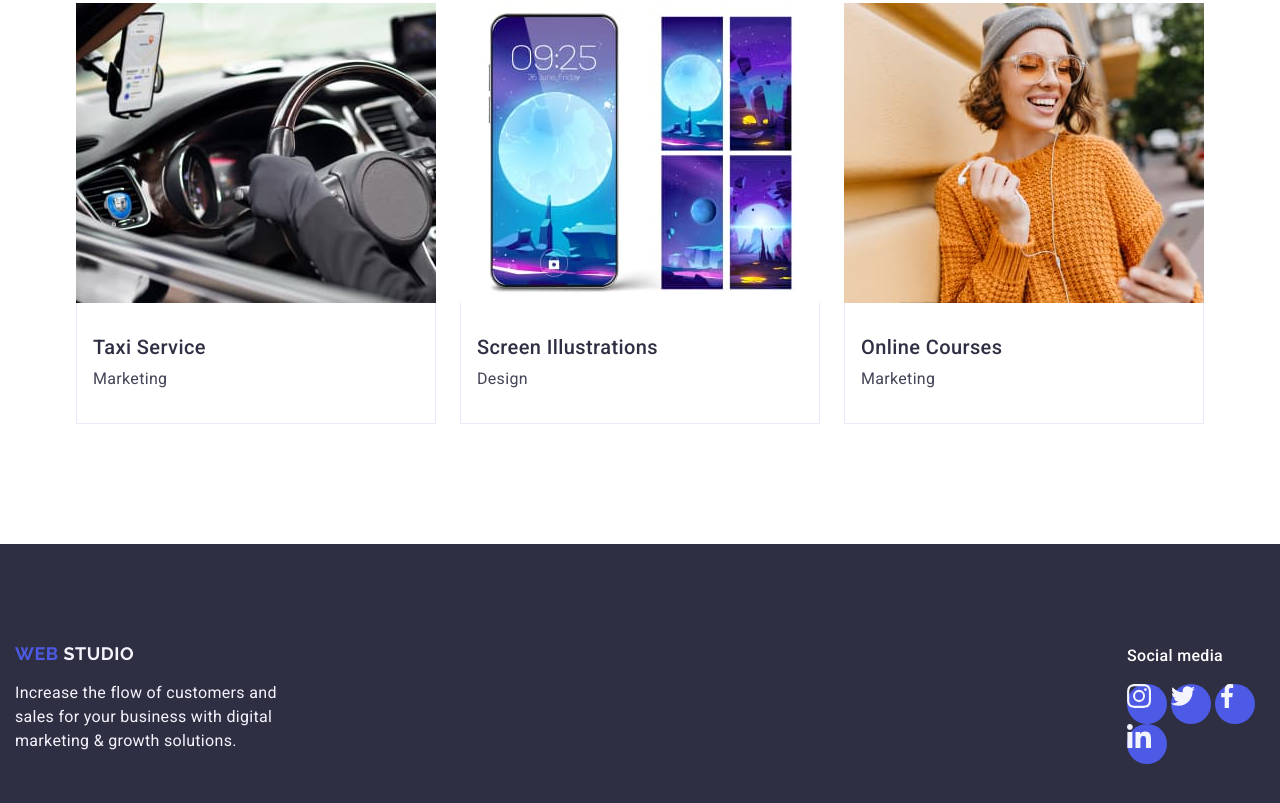
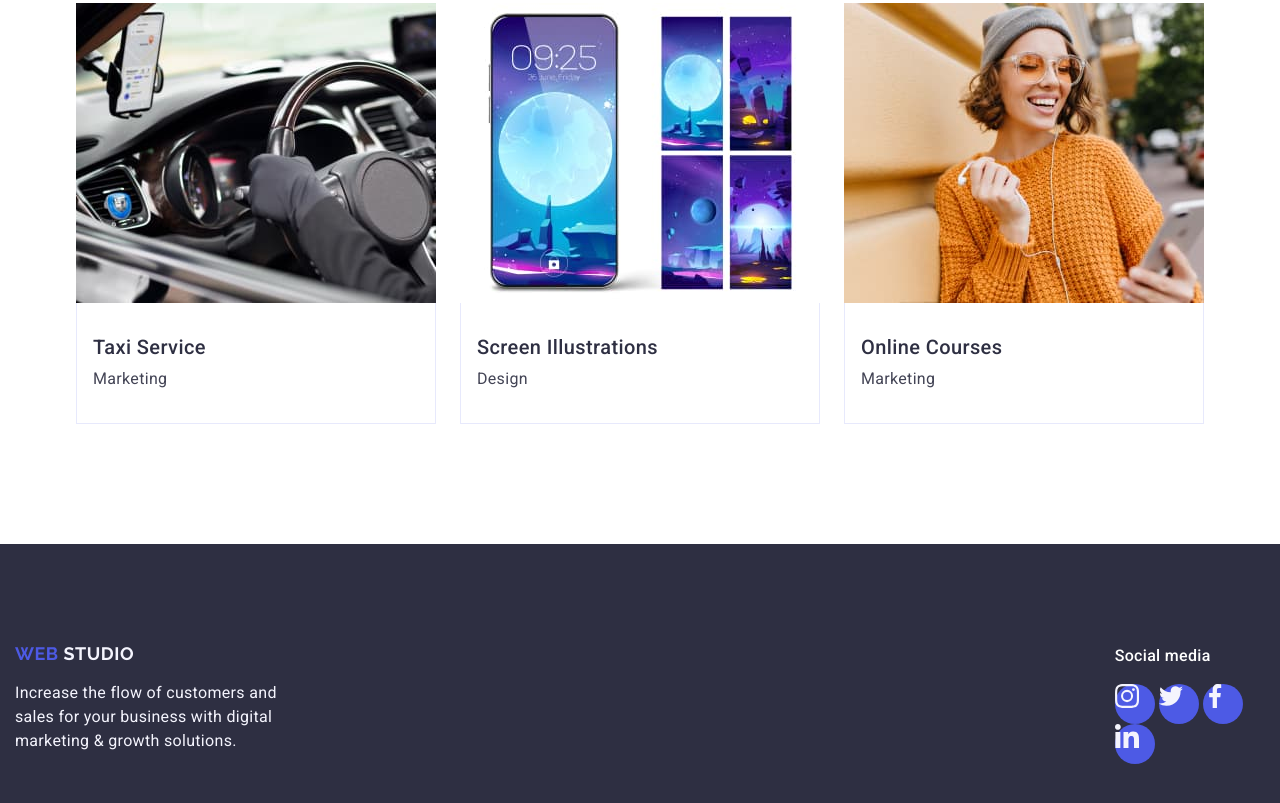
Before and after one commit to ZaietsMariana/goit-markup-hw-04, a plain HTML site: page index.html in a window 1280 px wide. Shown: the part 2631-3434 px from the top of the page. Drawn offline with nearby package versions, Linux system fonts and the light colour scheme.

Commit message:
Update style.css

```diff
--- a/css/style.css
+++ b/css/style.css
@@ -414,7 +414,7 @@ width: calc((100% - 72px) / 4);
 }
 
 .footer-logo{
-  width: 1128px;
+  width: 1158px;
   display: block;
   }
 
@@ -448,8 +448,7 @@ width: calc((100% - 72px) / 4);
 .icon-container-footer{
   display: block;
   justify-content: center;
-  align-items: center;
-  margin-left: 120px;
+
 }
 
 .icon-title{
```
